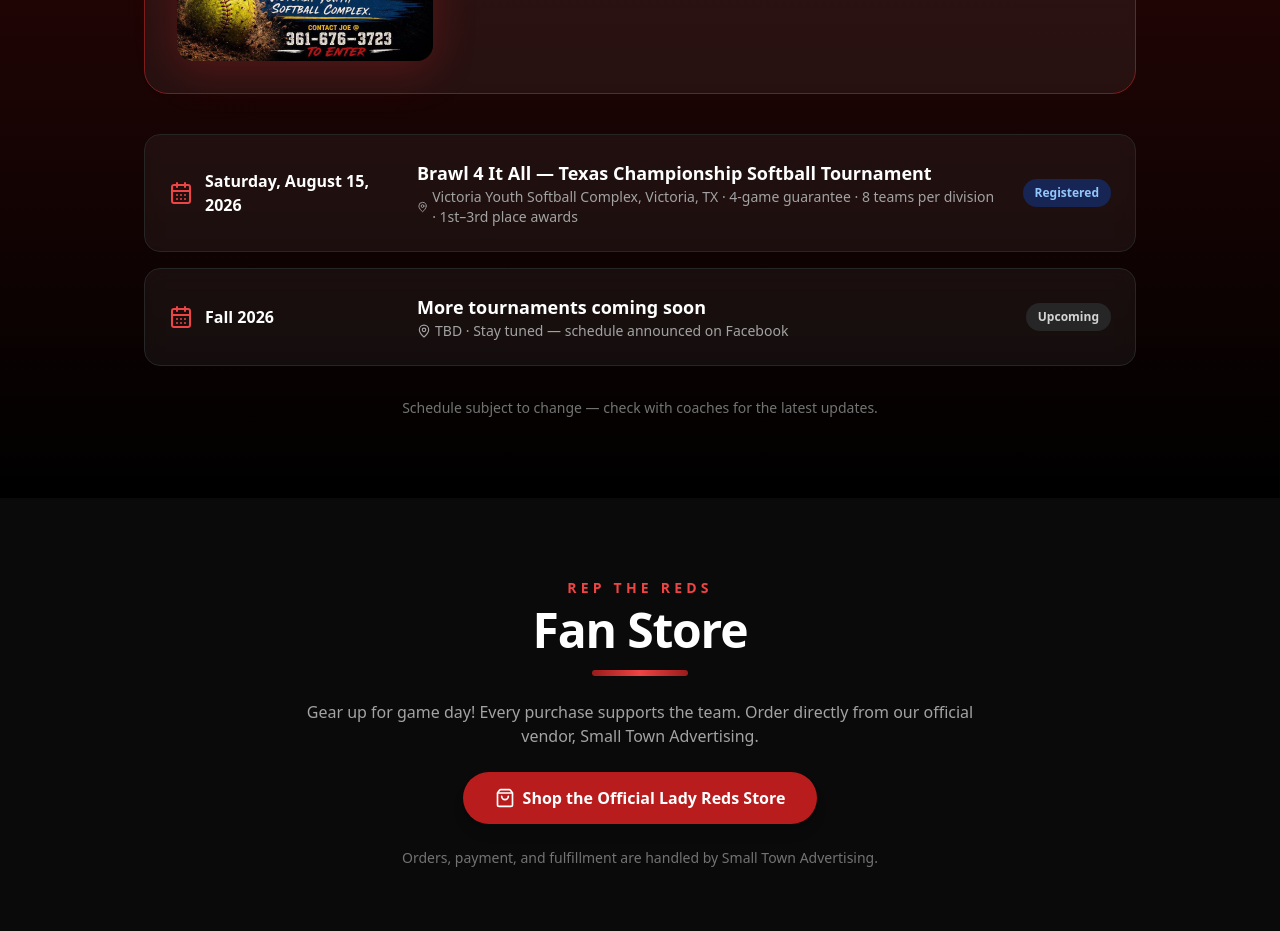
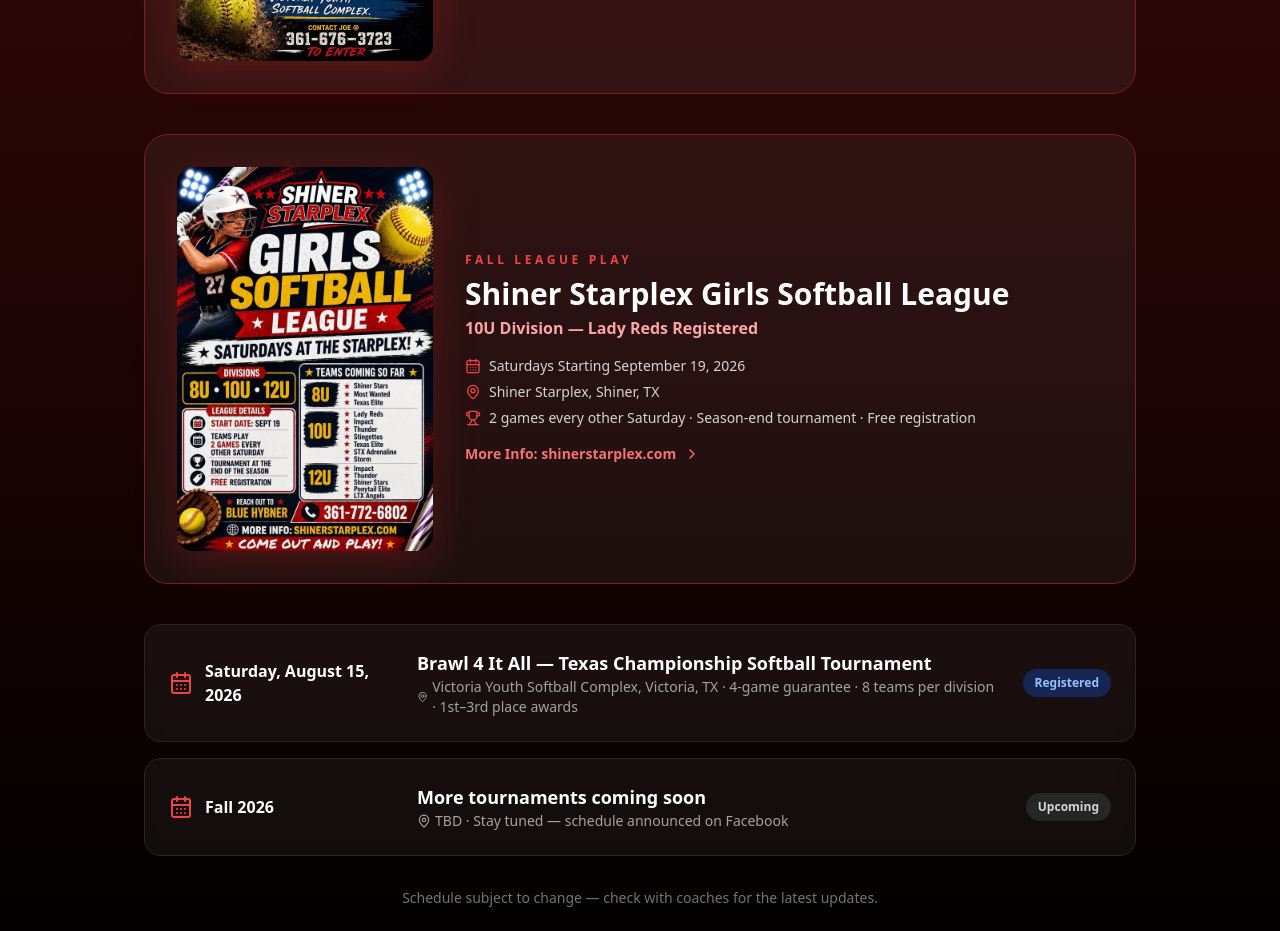
Before and after one commit to JeremyFuentes979/Lady-Reds, a React (Vite) app in the folder ladyreds-website/: page / in a window 1280 px wide. Shown: the part 4720-5651 px from the top of the page. Built offline with nearby package versions, Linux system fonts and the light colour scheme.

Commit message:
Shiner Starplex Flyer Add
The Shine Starplex Flyer was added to Tournaments

```diff
--- a/ladyreds-website/src/pages/Home.tsx
+++ b/ladyreds-website/src/pages/Home.tsx
@@ -8,6 +8,7 @@
 import logo from '../assets/lady-reds-logo.jpg'
 import rosterReveal from '../assets/roster-reveal.jpg'
 import brawlPoster from '../assets/brawl-4-it-all.jpg'
+import shinerFlyer from '../assets/shiner-starplex-flyer.jpg'
 import trudanLogo from '../assets/trudan-designs.png'
 
 /* ── small building blocks ─────────────────────────────────────────── */
@@ -237,6 +238,30 @@
               </div>
             </div>
           </div>
+          {/* Shiner Starplex League feature */}
+          <div className="mb-10 bg-white/5 border border-red-900 rounded-3xl p-6 md:p-8 flex flex-col md:flex-row items-center gap-8">
+            <img
+              src={shinerFlyer}
+              alt="Shiner Starplex Girls Softball League flyer"
+              width={640}
+              height={960}
+              loading="lazy"
+              className="w-full md:w-64 h-auto rounded-2xl shadow-[0_10px_40px_rgba(220,38,38,0.25)] shrink-0"
+            />
+            <div className="text-center md:text-left">
+              <p className="text-red-500 font-bold uppercase tracking-[0.3em] text-xs mb-2">Fall League Play</p>
+              <h3 className="text-2xl md:text-3xl font-extrabold">Shiner Starplex Girls Softball League</h3>
+              <p className="text-red-300 font-semibold mt-1">10U Division — Lady Reds Registered</p>
+              <div className="mt-4 space-y-1.5 text-neutral-300 text-sm">
+                <p className="flex items-center justify-center md:justify-start gap-2"><CalendarDays className="w-4 h-4 text-red-500 shrink-0" /> Saturdays Starting September 19, 2026</p>
+                <p className="flex items-center justify-center md:justify-start gap-2"><MapPin className="w-4 h-4 text-red-500 shrink-0" /> Shiner Starplex, Shiner, TX</p>
+                <p className="flex items-center justify-center md:justify-start gap-2"><Trophy className="w-4 h-4 text-red-500 shrink-0" /> 2 games every other Saturday · Season-end tournament · Free registration</p>
+              </div>
+              <a href="https://shinerstarplex.com" target="_blank" rel="noreferrer" className="inline-flex items-center gap-2 mt-4 text-red-400 font-semibold hover:text-red-300 transition-colors text-sm">
+                More Info: shinerstarplex.com <ChevronRight className="w-4 h-4" />
+              </a>
+            </div>
+          </div>
           <div className="space-y-4">
             {tournaments.map(t => (
               <div key={t.name} className="bg-white/5 backdrop-blur rounded-2xl p-5 md:p-6 flex flex-col md:flex-row md:items-center gap-3 md:gap-6 hover:bg-white/10 transition-colors border border-neutral-800">
```
Also changed, not shown: ladyreds-website/src/assets/shiner-starplex-flyer.jpg (added).
